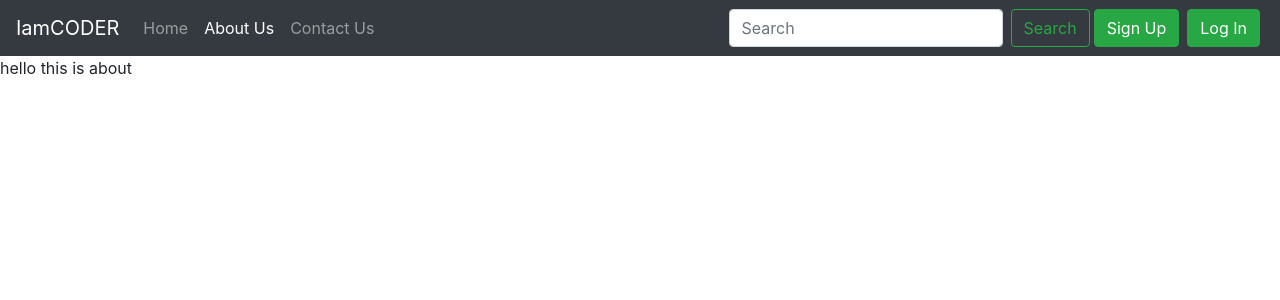
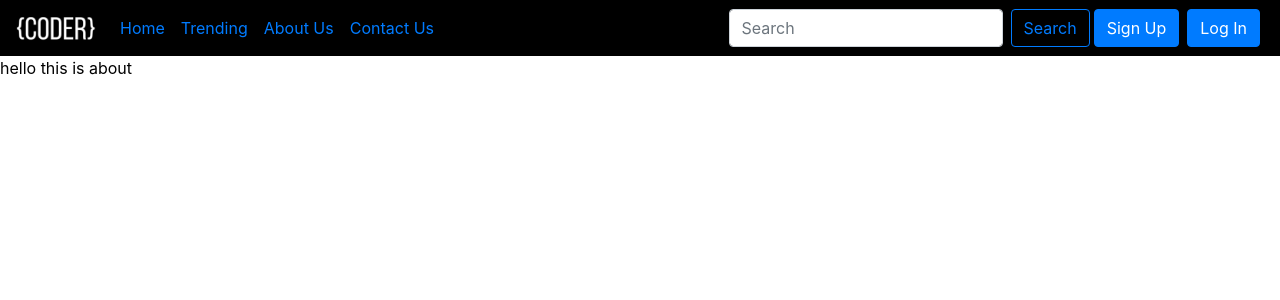
Before and after one commit to GK-SVG/IamCODER, a Django app: page /about/ in a window 1280 px wide. Shown: the top 300 px of the page. Run offline with Django 3.2, Linux system fonts and the light colour scheme; some libraries are stand-ins or nearby versions.

Commit message:
css added to navbar

```diff
--- a/templates/base.html
+++ b/templates/base.html
@@ -19,13 +19,15 @@
       {
       % endblock %
     }
+    body {
+color:black; }
   </style>
 </head>
 
 <body>
-
-  <nav class="navbar navbar-expand-lg navbar-dark bg-dark">
-    <a class="navbar-brand" href="/">IamCODER</a>
+{% load static %}
+  <nav class="navbar navbar-expand-lg" style="background-color: black;">
+    <a class="navbar-brand" href="/"><img src="{% static "blog/coder.png"%}" style="width:4em;heigth:2em;"></a>
     <button class="navbar-toggler" type="button" data-toggle="collapse" data-target="#navbarSupportedContent"
       aria-controls="navbarSupportedContent" aria-expanded="false" aria-label="Toggle navigation">
       <span class="navbar-toggler-icon"></span>
@@ -35,6 +37,9 @@
       <ul class="navbar-nav mr-auto">
         <li class="nav-item {% block homeactive %}{% endblock homeactive%}">
           <a class="nav-link" href="/">Home <span class="sr-only">(current)</span></a>
+        </li>
+        <li class="nav-item {% block trendactive %}{% endblock trendactive%}">
+          <a class="nav-link" href="/trending/">Trending<span class="sr-only">(current)</span></a>
         </li>
         <li class="nav-item {% block aboutactive %}{% endblock aboutactive%}">
           <a class="nav-link" href="/about/">About Us</a>
@@ -46,7 +51,7 @@
       <form method='get' action='/search/' class="form-inline my-2 my-lg-0">
         <input class="form-control mr-sm-2" type="search" placeholder="Search" aria-label="Search" name="query"
           id="query">
-        <button class="btn btn-outline-success my-2 my-sm-0" type="submit">Search</button>
+        <button class="btn btn-outline-primary my-2 my-sm-0" type="submit">Search</button>
       </form>
       {% if user.is_authenticated %}
       <ul class="navbar-nav ml-2">
@@ -61,11 +66,11 @@
       </ul>
       {% else %}
       <!-- Button to trigger sign up  modal -->
-      <button type="button" class="btn btn-success mx-1" data-toggle="modal" data-target="#signupModal">
+      <button type="button" class="btn btn-primary mx-1" data-toggle="modal" data-target="#signupModal">
         Sign Up
       </button>
       <!-- Button to trigger log in  modal -->
-      <button type="button" class="btn btn-success mx-1" data-toggle="modal" data-target="#loginModal">
+      <button type="button" class="btn btn-primary mx-1" data-toggle="modal" data-target="#loginModal">
         Log In
       </button>
       {% endif %}
```
